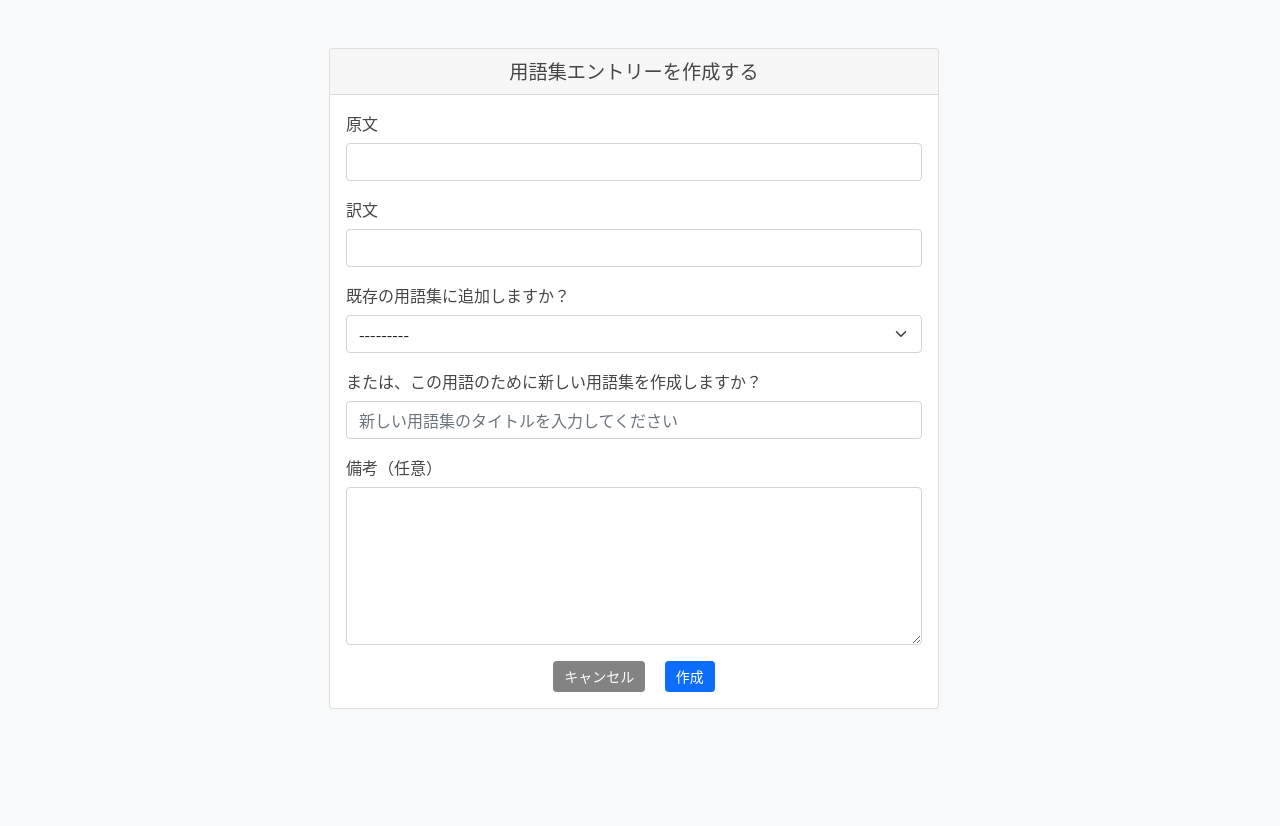
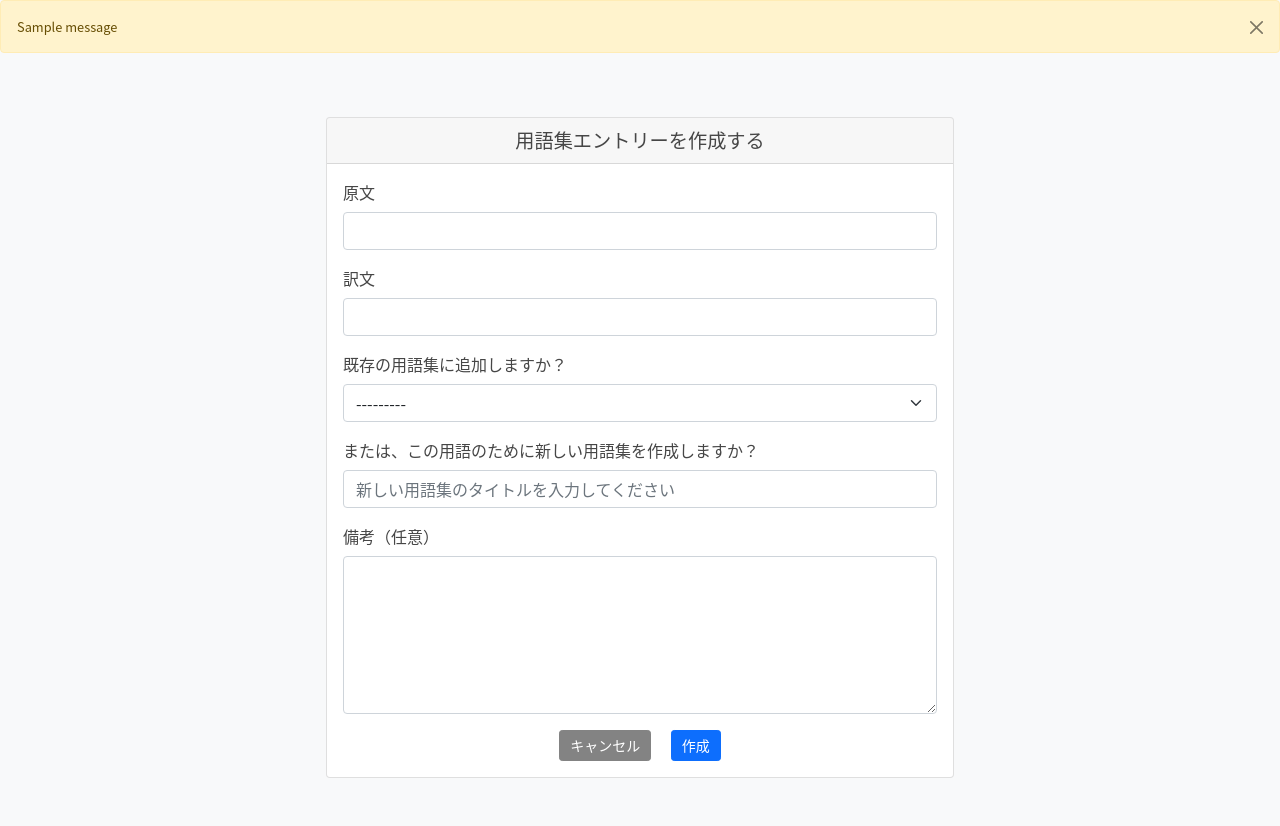
Before and after one commit to 4ka0/honyaku_archive, a Django app: page /entry/new/ in a window 1280 px wide. Shown: the part 69-895 px from the top of the page. Before the commit the page ends 778 px from the top, so only its background shows below. Run offline with Django 3.2, Linux system fonts and the light colour scheme; a user stored in the database is signed in; tables that the repository leaves empty hold one stand-in row (values such as "Sample post"); one stand-in notice (Sample message) is shown; parts of the project's set-up code (start-up, migrations or seed data) failed here and were passed over; some libraries are stand-ins or nearby versions.

Commit message:
Added messages to base template

```diff
--- a/templates/base.html
+++ b/templates/base.html
@@ -22,22 +22,27 @@
         <div class="container-fluid">
             <div class="row">
 
-                <!-- Navigation sidebar -->
+                    <!-- Navigation bar -->
+                    {% if user.is_authenticated %}
+                        {% include "navbar.html" %}
+                    {% endif %}
 
-                {% if user.is_authenticated %}
+                    <!-- Messages -->
+                    {% if messages %}
+                        {% for message in messages %}
 
-                    {% include "navbar.html" %}
+                            <div class="alert alert-warning alert-dismissible fade show" role="alert">
+                                {{ message }}
+                                <button type="button" class="btn-close" data-bs-dismiss="alert" aria-label="Close"></button>
+                            </div>
 
-                {% endif %}
+                        {% endfor %}
+                    {% endif %}
 
-                <div class="col main-col">
-
-                    <div class="main-content">
+                    <div class="col main-col">
                         {% block content %}
                         {% endblock %}
                     </div>
-
-                </div>
 
             </div>
         </div>
```
